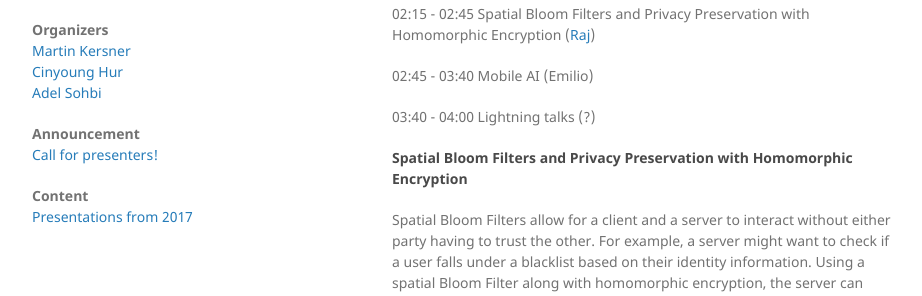
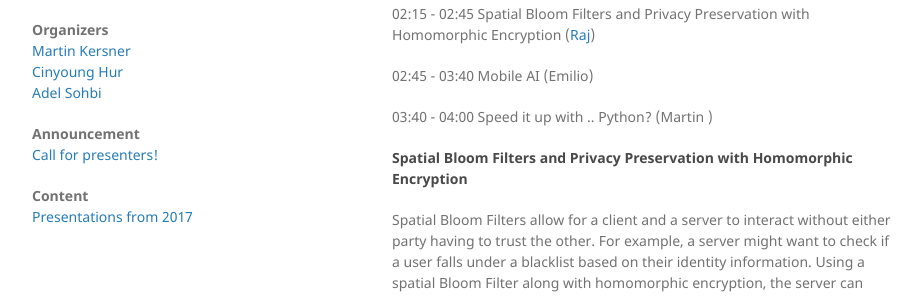
Before and after one commit to martinkersner/seoul-artificial-intelligence-meetup, a Jekyll site: the page built from docs/index.md, in a window 1280 px wide and 900 px high. Shown: the part 359-655 px from the top of the window, without its empty margins (178-1100 px from the left). Built offline with Jekyll 4.4.1, drawn with Linux system fonts in a browser that asks for light colours.

Commit message:
lightning talk martin

```diff
--- a/docs/index.md
+++ b/docs/index.md
@@ -23,7 +23,7 @@ Saturday, March 3, 2018
 
 02:45 - 03:40 Mobile AI (Emilio)
 
-03:40 - 04:00 Lightning talks (?)
+03:40 - 04:00 Speed it up with .. Python? (Martin )
 
 #### Spatial Bloom Filters and Privacy Preservation with Homomorphic Encryption
 Spatial Bloom Filters allow for a client and a server to interact without either party having to trust the other. For example, a server might want to check if a user falls under a blacklist based on their identity information. Using a spatial Bloom Filter along with homomorphic encryption, the server can hide the identity of the blacklisted individuals it is searching for while the user can hide their identity from the server. Even without them having to trust each other, the user can still prove that they do not belong to a blacklist.
```
